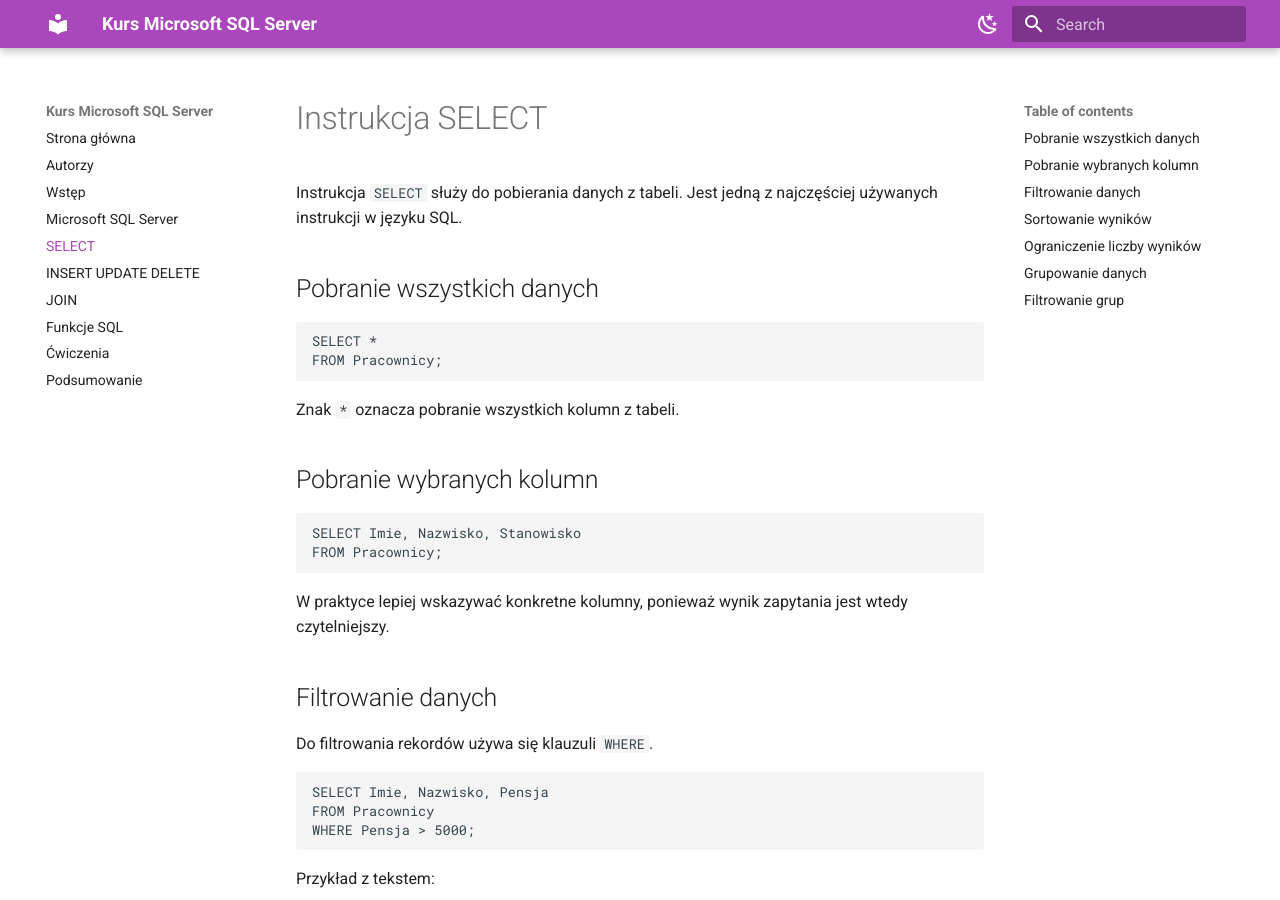
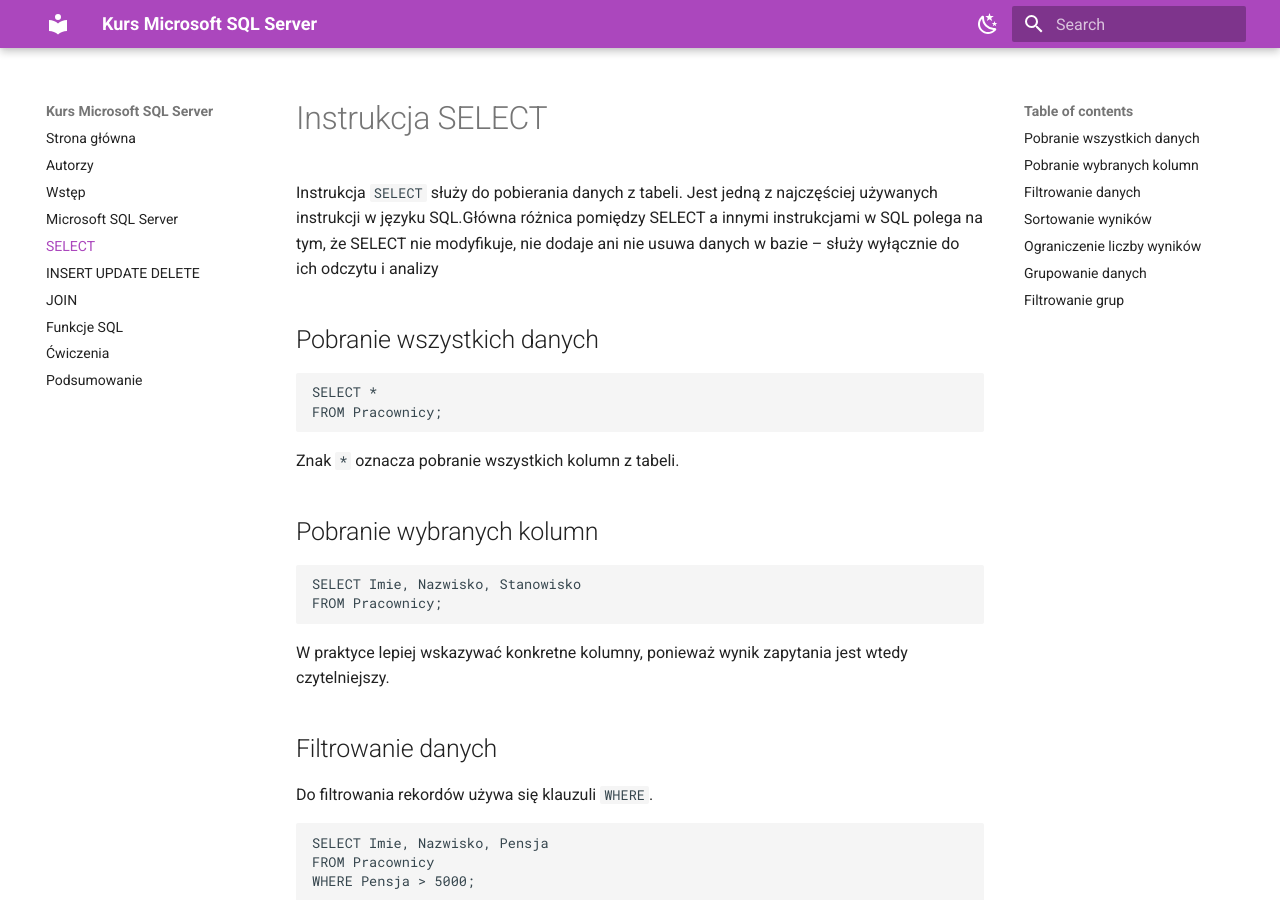
Before and after one commit to 434417/sql-dev, an MkDocs documentation site: the page built from docs/select.md, in a window 1280 px wide and 900 px high. Built offline with MkDocs 1.6.1 and Material for MkDocs 9.7.7, drawn with Linux system fonts in a browser that asks for light colours.

Commit message:
Enhance SELECT instruction with introduction and details
Added introduction to SELECT statement and clarified its purpose in SQL.

```diff
--- a/docs/select.md
+++ b/docs/select.md
@@ -1,6 +1,6 @@
 # Instrukcja SELECT
 
-Instrukcja `SELECT` służy do pobierania danych z tabeli. Jest jedną z najczęściej używanych instrukcji w języku SQL.
+Instrukcja `SELECT` służy do pobierania danych z tabeli. Jest jedną z najczęściej używanych instrukcji w języku SQL.Główna różnica pomiędzy SELECT a innymi instrukcjami w SQL polega na tym, że SELECT nie modyfikuje, nie dodaje ani nie usuwa danych w bazie – służy wyłącznie do ich odczytu i analizy
 
 ## Pobranie wszystkich danych
 
```
